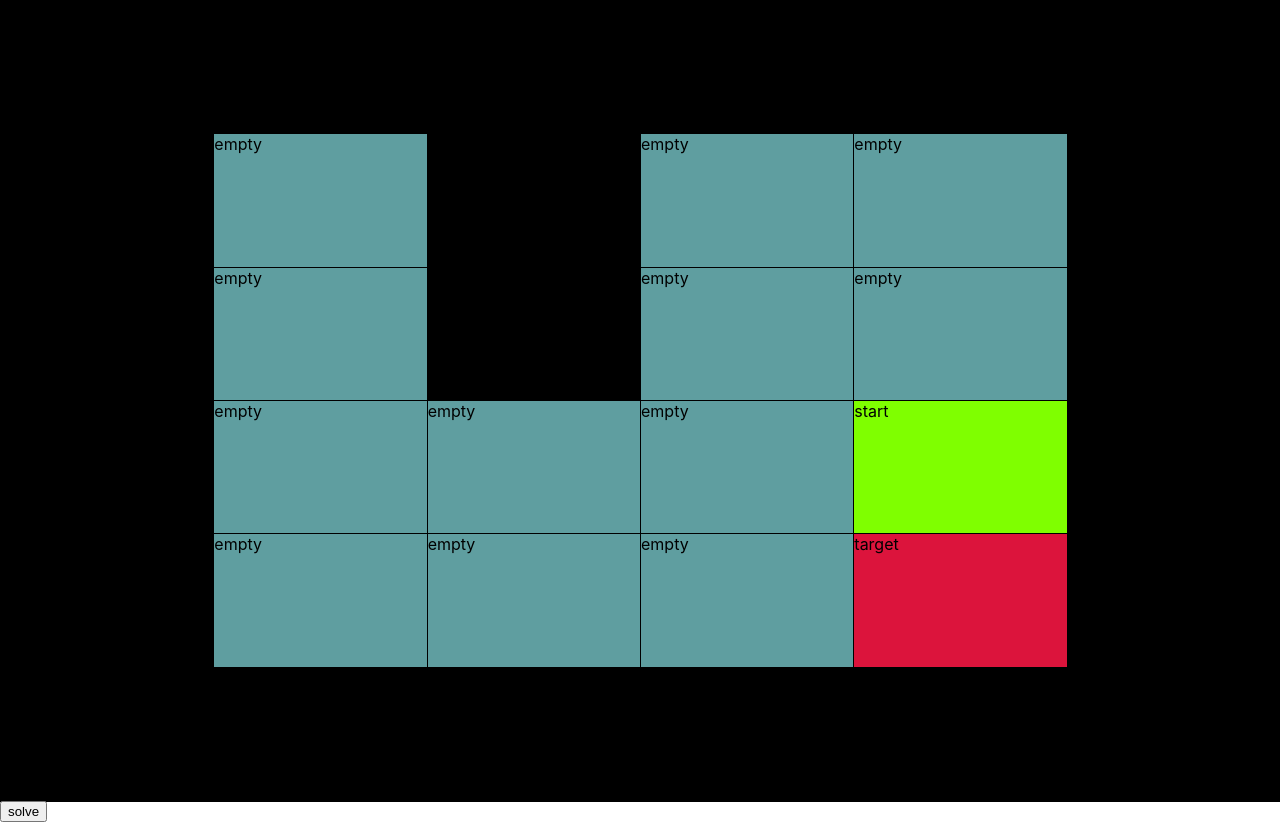
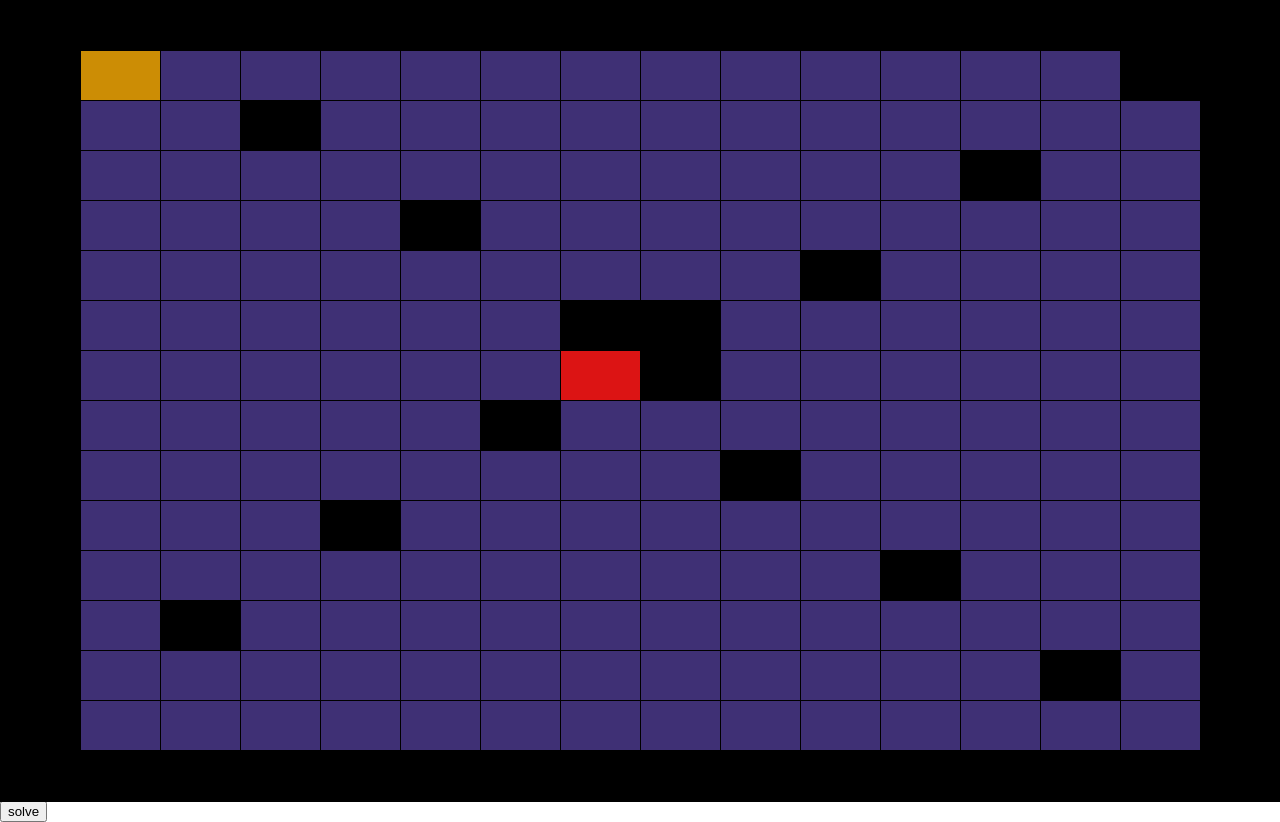
Before and after one commit to alexorfanoud/mazes-frontend, a React (Create React App) app: page / in a window 1280 px wide. Built offline with nearby package versions, Linux system fonts and the light colour scheme.

Commit message:
animation functionalities

```diff
--- a/src/App.js
+++ b/src/App.js
@@ -2,12 +2,12 @@ import React from 'react';
 import './App.css';
 
 import Board from './components/Board/Board'
-import { SpiralMaze,EmptyMaze } from './constants/Mazes'
+import { SpiralMaze,EmptyMaze, SignupMaze, SpiralSlide } from './constants/Mazes'
 
 function App() {
   return (
     <div className="App">
-      <Board maze={EmptyMaze.maze}/>
+      <Board maze={SpiralSlide.maze}/>
     </div>
   );
 }
--- a/src/algorithms/adjacent/index.js
+++ b/src/algorithms/adjacent/index.js
@@ -8,29 +8,29 @@ export const adjacent = (node, grid, algorithm) => {
     let right = j, left = j, top = i, bottom = i;
     switch (algorithm) {
         case 'slide':
-            while(grid[i][right]!=='X') {
+            while(grid[i][right].type!=='obstacle') {
                 right++;
             }
             res.push( Point(i,right-1))
-            while( grid[i][left]!=='X' ) {
+            while( grid[i][left].type!=='obstacle' ) {
                 left--;
             }
             res.push( Point(i,left+1))
-            while( grid[bottom][j]!=='X') {
+            while( grid[bottom][j].type!=='obstacle') {
                 bottom++;
             }
             res.push( Point(bottom-1,j) )
-            while( grid[top][j]!=='X') {
+            while( grid[top][j].type!=='obstacle') {
                 top--;
             }
             res.push( Point(top+1,j))
             break;
 
         default:
-            if(i < grid.length && grid[i+1][j]!=='X') res.push(Point(i+1,j))
-            if(j < grid.length && grid[i][j+1]!=='X') res.push(Point(i,j+1))
-            if(i > 0 && grid[i-1][j]!=='X') res.push(Point(i-1,j))
-            if(j > 0 && grid[i][j-1]!=='X') res.push(Point(i,j-1))
+            if(i < grid.length && grid[i+1][j].type!=='obstacle') res.push(Point(i+1,j))
+            if(j < grid.length && grid[i][j+1].type!=='obstacle') res.push(Point(i,j+1))
+            if(i > 0 && grid[i-1][j].type!=='obstacle') res.push(Point(i-1,j))
+            if(j > 0 && grid[i][j-1].type!=='obstacle') res.push(Point(i,j-1))
     }
 
     return res;
--- a/src/algorithms/pathfinder.js
+++ b/src/algorithms/pathfinder.js
@@ -19,7 +19,12 @@ export const pathfinder = (start,target,grid,algorithm) => {
     while( toVisit.length() > 0 ){
         current  = toVisit.shift();
         if(nodeEquals(current,target)){
+            while( !nodeEquals(current,start)){
 
+                current = previous.get(current);
+                path.unshift(current);
+            };
+            visited.shift(); path.shift();
             return { visited: visited, path:path}
         }
         visited.push(current);
--- a/src/components/Board/Board.js
+++ b/src/components/Board/Board.js
@@ -1,7 +1,7 @@
 import React, { useState } from 'react'
 import PropTypes from 'prop-types'
 
-import { Boxify, RowStyle, ColumnStyle } from './Utils'
+import { Boxify, RowStyle, ColumnStyle, gridNode } from './Utils'
 import { cordsToIndex, edgeNode, Point, mapInputToGrid } from '../../helpers/BoardFunctions'
 import { pathfinder } from '../../algorithms/pathfinder'
 
@@ -14,19 +14,43 @@ export default function Board({maze}) {
     const [grid,setGrid] = useState(
         Array(gridSize).fill().map( (_,i) => (
             Array(gridSize).fill().map( (_,j) => (
-                edgeNode(Point(i,j),gridSize) ? 'X' :
-                maze[cordsToIndex(i-1,j-1,gridSize - 2)]
+                edgeNode(Point(i,j),gridSize) ? gridNode('X') :
+                gridNode(maze[cordsToIndex(i-1,j-1,gridSize - 2)])
             ))
         ))
     )
-    const onClick = () => {
-        let gridcpy = grid.slice();
-        pathfinder(start,target,gridcpy,'BFS').visited.map(vis => {
-            gridcpy[vis.i][vis.j] = 'V';
+    const onClick = async () => {
+        let gridcpy_visited = grid.slice();
+        let gridcpy_path = grid.slice();
+        const { visited, path } = pathfinder(start,target,gridcpy_visited,'BFS')
+        visited.map((vis,order) => {
+            gridcpy_visited[vis.i][vis.j] = gridNode(
+                'V_A',                  //type
+                1,                      //duration (in s)
+                order/visited.length    //delay (in s)
+            );
             return 0;
         });
-        setGrid(gridcpy)
+        setGrid(gridcpy_visited)
+        await new Promise(resolve => {
+            setTimeout(resolve,( 1 + 1) * 1000)
+        })
+        visited.map(vis => {
+            gridcpy_path[vis.i][vis.j] = gridNode(
+                'V', 0, 0
+            )
+            return 0;
+        })
+        path.map((s_path,order) => {
+            gridcpy_path[s_path.i][s_path.j] = gridNode(
+                'P', 1, order/path.length
+            )
+            return 0;
+        })
+        setGrid(gridcpy_path);
+
     }
+
     return (
         <div className='board' >
             {
--- a/src/components/Board/Utils.js
+++ b/src/components/Board/Utils.js
@@ -3,13 +3,17 @@ import React from 'react'
 import { BoxTypes } from '../../constants/BoxTypes'
 import Box from '../Box/Box'
 
+export const gridNode = (type, duration, delay) => ({
+    type: BoxTypes(type),
+    animDuration : !!duration ? duration : 0,
+    animDelay : !!delay ? delay : 0
+})
 
-
-export const Boxify = (type, animDuration, animDelay) => (
+export const Boxify = (gridNode) => (
     <Box
-        type={BoxTypes(type)}
-        animationDuration={!!animDuration ? animDuration : 0}
-        animationDelay={!!animDelay ? animDelay : 0}
+        type={ gridNode.type }
+        animationDuration={ gridNode.animDuration }
+        animationDelay={ gridNode.animDelay }
     />
 )
 
--- a/src/components/Box/Box.css
+++ b/src/components/Box/Box.css
@@ -2,6 +2,7 @@
     width:100%;
     height:100%;
     border:1px solid black;
+    position: relative;
 }
 
 .obstacle{
@@ -9,17 +10,41 @@
 }
 
 .empty {
-    background: cadetblue;
+    background: rgb(63, 48, 117);
 }
 
 .start{
-    background-color: chartreuse;
+    background-color: rgb(204, 141, 5);
 }
 
 .target{
-    background-color: crimson;
+    background-color: rgb(220, 20, 20);
 }
 
 .visited{
-    background-color: blue;
+    background-color: darkblue;
 }
+
+.visited-animated{
+    background-color: darkblue;
+    animation-name: visitedAnimation;
+}
+.path {
+    background-color: rgb(170, 230, 4);
+    animation-name: pathAnimation;
+}
+@keyframes visitedAnimation{
+    0% {z-index: 0;transform: scale(1);background-color: darkblue;}
+    25% {z-index: 1;transform: scale(1.1);background-color: rgb(0, 88, 139);}
+    50% {z-index: 2;transform: scale(1.3);background-color: rgb(0, 139, 69);}
+    75% {z-index: 1;transform: scale(1.1);background-color: rgb(8, 165, 2);}
+    100% {z-index: 0;transform: scale(1);background-color: rgb(0, 88, 139);}
+}
+
+@keyframes pathAnimation{
+    0% {z-index: 0;transform: scale(1);background-color: rgb(209, 195, 2);}
+    25% {z-index: 1;transform: scale(1.1);background-color: rgb(197, 161, 3);}
+    50% {z-index: 2;transform: scale(1.3);background-color: rgb(199, 111, 10);}
+    75% {z-index: 1;transform: scale(1.1);background-color: rgb(165, 7, 2);}
+    100% {z-index: 0;transform: scale(1);background-color: rgb(255, 0, 0);}
+}
--- a/src/components/Box/Box.js
+++ b/src/components/Box/Box.js
@@ -9,8 +9,8 @@ export default function Box({type,animationDuration,animationDelay}) {
         setClassName(`box ${type}`)
     },[type])
     return (
-        <div className={className}>
-            {type}
+        <div className={className} style={{animationDuration:`${animationDuration}s`, animationDelay:`${animationDelay}s`}}>
+            {/* {animationDelay} */}
         </div>
     )
 }
--- a/src/constants/BoxTypes.js
+++ b/src/constants/BoxTypes.js
@@ -5,6 +5,8 @@ export const BoxTypes = (type) => {
         case 'S' : return 'start';
         case 'T' : return 'target';
         case 'V' : return 'visited';
+        case 'V_A' : return 'visited-animated';
+        case 'P' : return 'path'
         default : return 'empty'
     }
 }
--- a/src/constants/Mazes.js
+++ b/src/constants/Mazes.js
@@ -66,38 +66,38 @@ export const SpiralSlide =
     ]
 }
 
+export const EmptyMaze =
+{
+    maze_name:'EmptyMaze',
+    maze:[
+        'S','.','.','.','.','.','.','.','.','.','.','.','.','.','.',
+        '.','.','.','.','.','.','.','.','.','.','.','.','.','.','.',
+        '.','.','.','.','.','.','.','.','.','.','.','.','.','.','.',
+        '.','.','.','.','.','.','.','.','.','.','.','.','.','.','.',
+        '.','.','.','.','.','.','.','.','.','.','.','.','.','.','.',
+        '.','.','.','.','.','.','.','.','.','.','.','.','.','.','.',
+        '.','.','.','.','.','.','.','.','.','.','.','.','.','.','.',
+        '.','.','.','.','.','.','.','.','.','.','.','.','.','.','.',
+        '.','.','.','.','.','.','.','.','.','.','.','.','.','.','.',
+        '.','.','.','.','.','.','.','.','.','.','.','.','.','.','.',
+        '.','.','.','.','.','.','.','.','.','.','.','.','.','.','.',
+        '.','.','.','.','.','.','.','.','.','.','.','.','.','.','.',
+        '.','.','.','.','.','.','.','.','.','.','.','.','.','.','.',
+        '.','.','.','.','.','.','.','.','.','.','.','.','.','T','.',
+        '.','.','.','.','.','.','.','.','.','.','.','.','.','.','.'
+    ]
+}
 // export const EmptyMaze =
 // {
 //     maze_name:'EmptyMaze',
 //     maze:[
-//         'S','.','.','.','.','.','.','.','.','.','.','.','.','.','.',
-//         '.','.','.','.','.','.','.','.','.','.','.','.','.','.','.',
-//         '.','.','.','.','.','.','.','.','.','.','.','.','.','.','.',
-//         '.','.','.','.','.','.','.','.','.','.','.','.','.','.','.',
-//         '.','.','.','.','.','.','.','.','.','.','.','.','.','.','.',
-//         '.','.','.','.','.','.','.','.','.','.','.','.','.','.','.',
-//         '.','.','.','.','.','.','.','.','.','.','.','.','.','.','.',
-//         '.','.','.','.','.','.','.','.','.','.','.','.','.','.','.',
-//         '.','.','.','.','.','.','.','.','.','.','.','.','.','.','.',
-//         '.','.','.','.','.','.','.','.','.','.','.','.','.','.','.',
-//         '.','.','.','.','.','.','.','.','.','.','.','.','.','.','.',
-//         '.','.','.','.','.','.','.','.','.','.','.','.','.','.','.',
-//         '.','.','.','.','.','.','.','.','.','.','.','.','.','.','.',
-//         '.','.','.','.','.','.','.','.','.','.','.','.','.','T','.',
-//         '.','.','.','.','.','.','.','.','.','.','.','.','.','.','.'
-//     ]
-// }
-export const EmptyMaze =
-{
-    maze_name:'EmptyMaze',
-    maze:[
-        '.','X','.','.',
-        '.','X','.','.',
-        '.','.','.','S',
-        '.','.','.','T',
+//         '.','X','.','.',
+//         'S','X','.','.',
+//         '.','.','.','.',
+//         '.','.','.','T',
 
 
 
 
-    ]
-}
+//     ]
+// }
```
